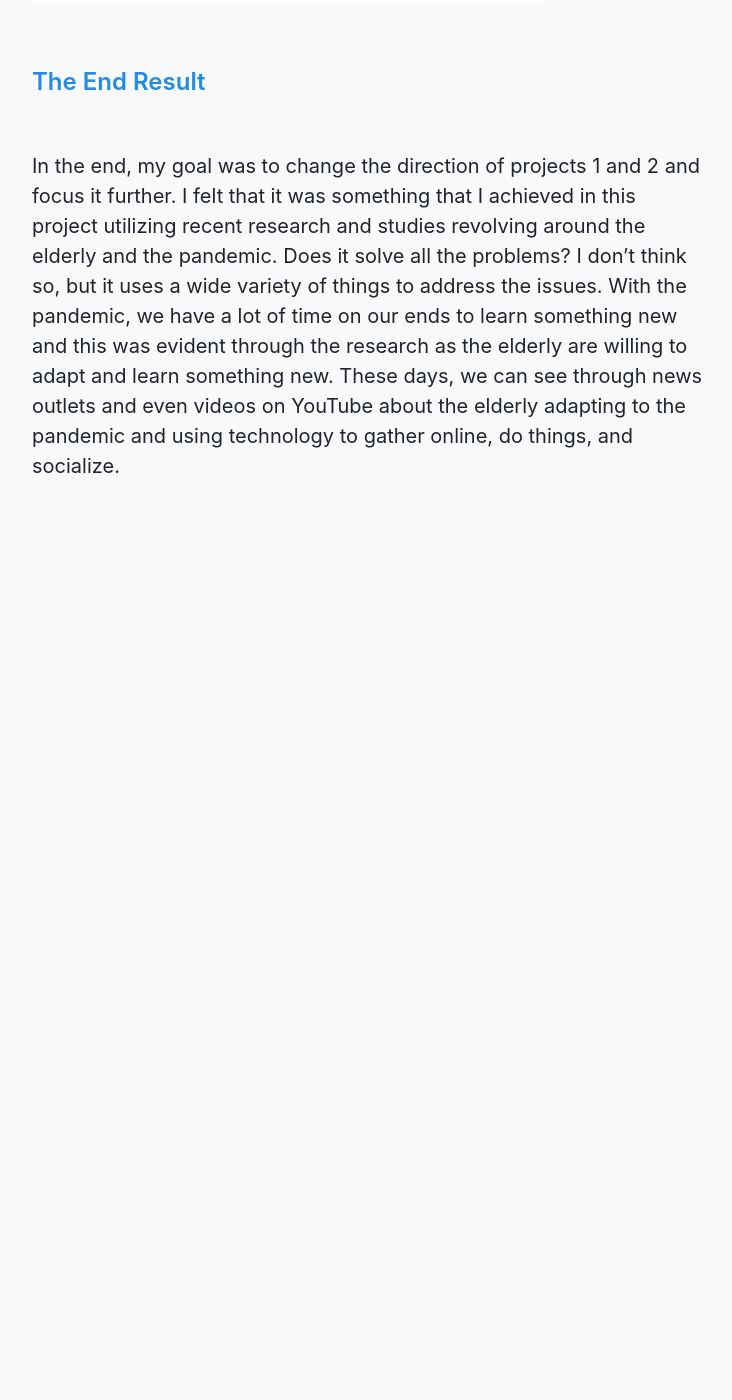
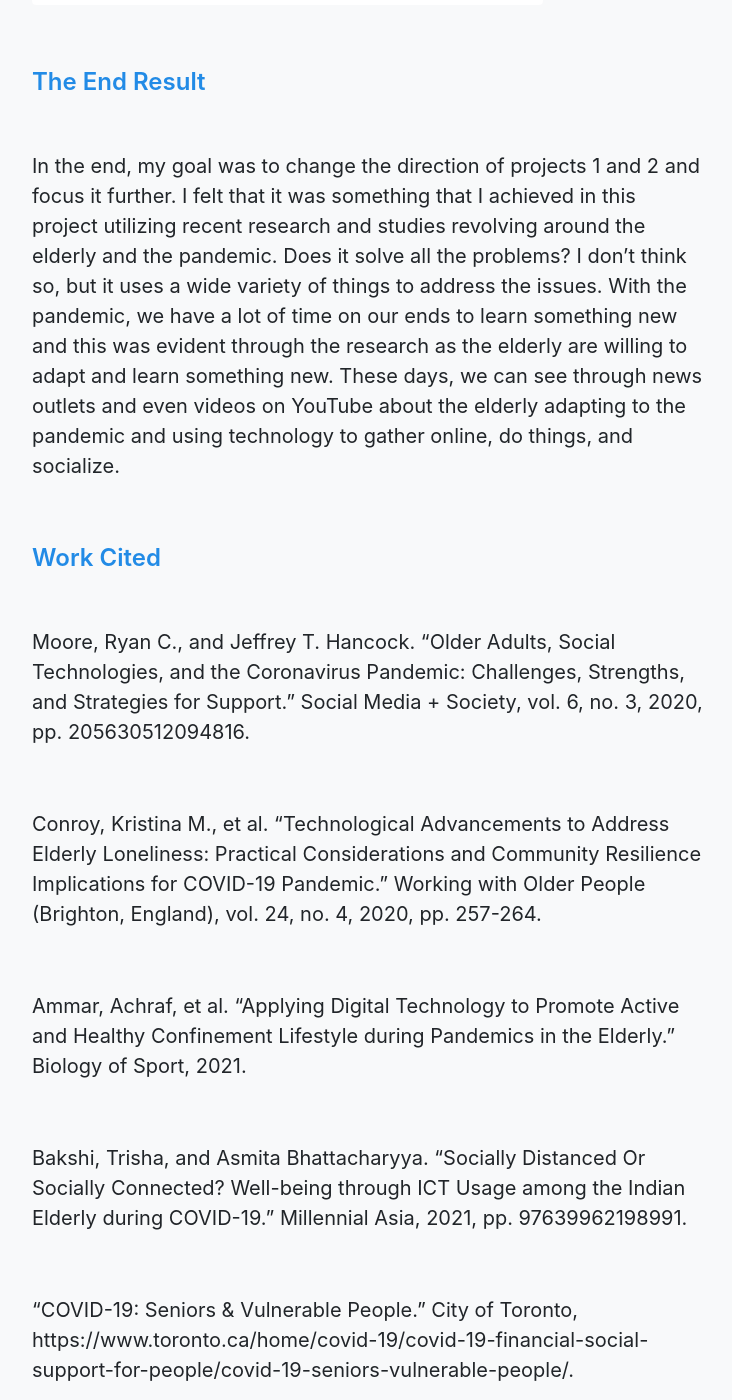
Before and after one commit to ixdwtruong/ixdwtruong.github.io, a Jekyll site: the page built from _posts/0001-01-14-ioe2p3b.md, in a window 1280 px wide and 1400 px high, scrolled down 9088 px. Shown: the whole window, without its empty margins (272-1004 px from the left). Built offline with Jekyll 4.4.1, drawn with Linux system fonts in a browser that asks for light colours; before the commit the page ends 9649 px from its top, so only the background shows below that; some of the changed text lies outside the part shown.

Commit message:
Update 0001-01-14-ioe2p3b.md

```diff
--- a/_posts/0001-01-14-ioe2p3b.md
+++ b/_posts/0001-01-14-ioe2p3b.md
@@ -162,3 +162,45 @@ The system map here shows the inputs and outputs to different services and techn
 <br>
 
 In the end, my goal was to change the direction of projects 1 and 2 and focus it further. I felt that it was something that I achieved in this project utilizing recent research and studies revolving around the elderly and the pandemic. Does it solve all the problems? I don’t think so, but it uses a wide variety of things to address the issues. With the pandemic, we have a lot of time on our ends to learn something new and this was evident through the research as the elderly are willing to adapt and learn something new. These days, we can see through news outlets and even videos on YouTube about the elderly adapting to the pandemic and using technology to gather online, do things, and socialize.
+
+<br>
+
+## Work Cited
+
+<br>
+
+Moore, Ryan C., and Jeffrey T. Hancock. "Older Adults, Social Technologies, and the Coronavirus Pandemic: Challenges, Strengths, and Strategies for Support." Social Media + Society, vol. 6, no. 3, 2020, pp. 205630512094816.
+
+<br>
+
+Conroy, Kristina M., et al. "Technological Advancements to Address Elderly Loneliness: Practical Considerations and Community Resilience Implications for COVID-19 Pandemic." Working with Older People (Brighton, England), vol. 24, no. 4, 2020, pp. 257-264.
+
+<br>
+
+Ammar, Achraf, et al. "Applying Digital Technology to Promote Active and Healthy Confinement Lifestyle during Pandemics in the Elderly." Biology of Sport, 2021.
+
+<br>
+
+Bakshi, Trisha, and Asmita Bhattacharyya. "Socially Distanced Or Socially Connected? Well-being through ICT Usage among the Indian Elderly during COVID-19." Millennial Asia, 2021, pp. 97639962198991.
+
+<br>
+
+“COVID-19: Seniors & Vulnerable People.” City of Toronto, https://www.toronto.ca/home/covid-19/covid-19-financial-social-support-for-people/covid-19-seniors-vulnerable-people/.
+
+<br>
+
+“Friendly Phone Program.” Canadian Red Cross, https://www.redcross.ca/how-we-help/community-health-services-in-canada/saskatchewan-friendly-phone-program.
+
+<br>
+
+Abrams, Pantell, Shah, Tikkanen, and Reginald D. Williams II. “Solutions from Around the World: Tackling Loneliness and Social Isolation During COVID-19.” The Commonwealth Fund, https://www.commonwealthfund.org/blog/2020/solutions-around-world-tackling-loneliness-and-social-isolation-during-covid-19.
+
+<br>
+
+“What is KOMP.” NoIsolation, https://www.noisolation.com/uk/komp/what-is-komp/.
+
+<br>
+
+“5 Innovative Solutions for Combatting Social Isolation Among Seniors During COVID-19.” Centre For Aging + Brain Health Innovation, https://www.cabhi.com/blog/5-innovative-solutions-for-combatting-social-isolation-among-seniors-during-covid-19/.
+
+<br>
```
